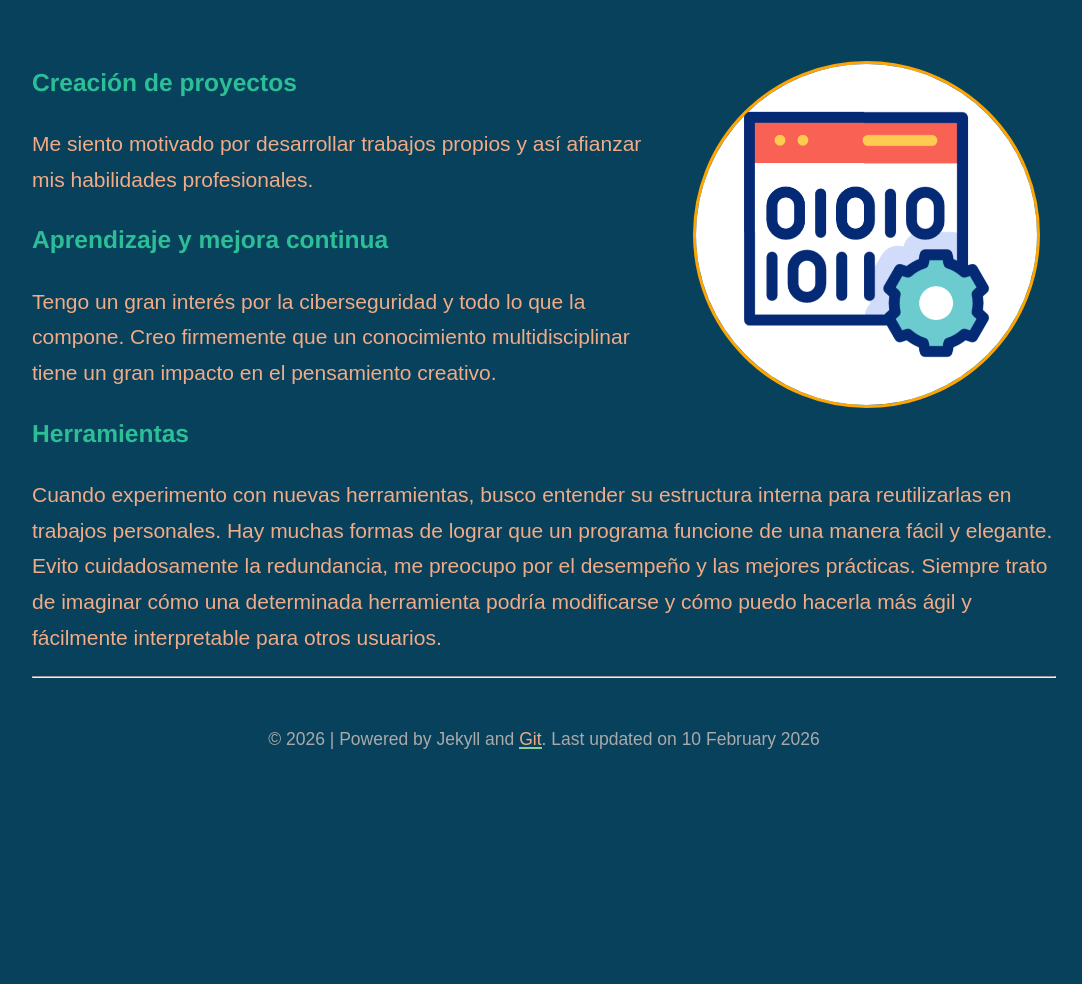
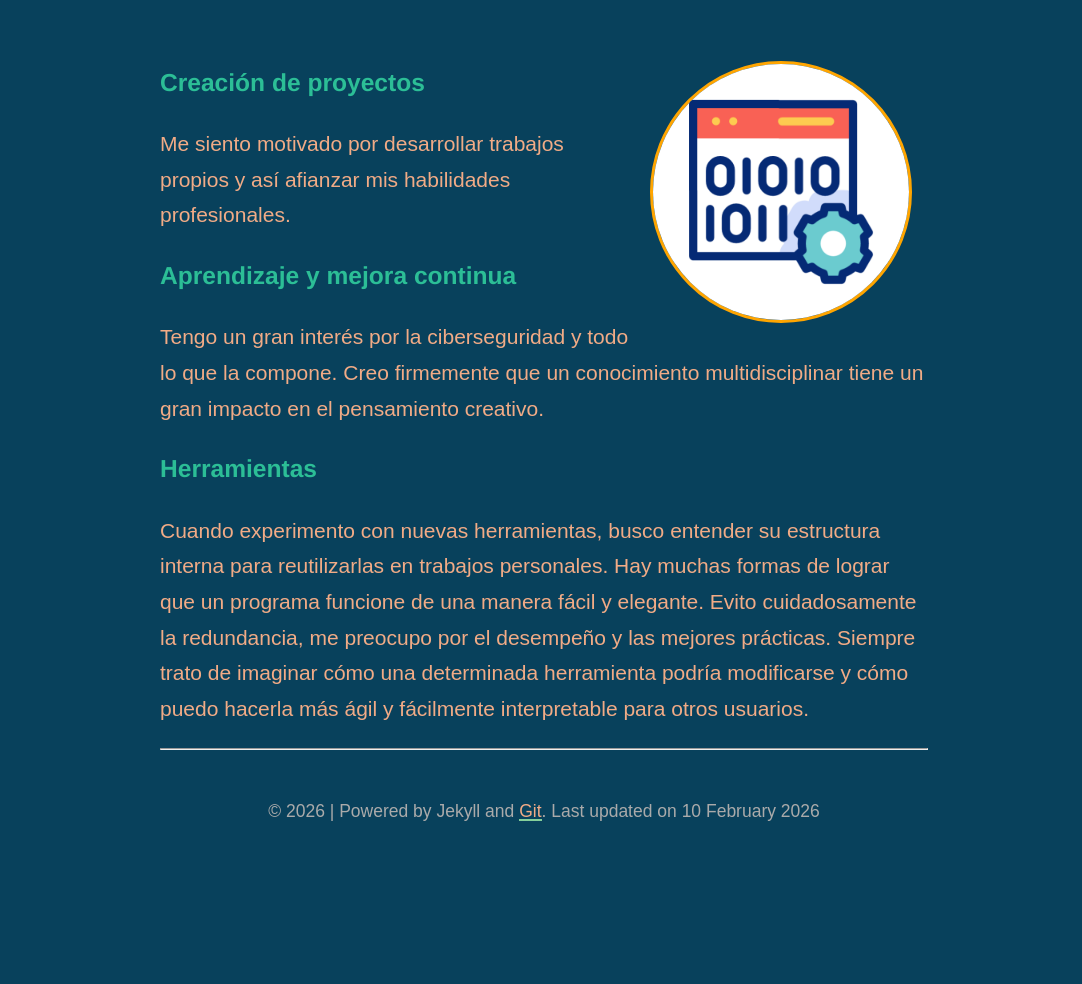
Before and after one commit to q3it/card, a Jekyll site: the page built from index.md, in a window 1280 px wide. Shown: the whole page, without its empty margins (96-1178 px from the left). Built offline with Jekyll 4.4.1, drawn with Linux system fonts in a browser that asks for light colours; nearby versions of some CDN libraries.

Commit message:
Update style.scss

```diff
--- a/assets/css/_sass/style.scss
+++ b/assets/css/_sass/style.scss
@@ -3,7 +3,7 @@ html, body {
 }
 
 body {
-  max-width: 80%;
+  max-width: 60%;
   font-family: $base-font-family;
   margin: 0 auto;
   line-height: $base-line-height;
```
